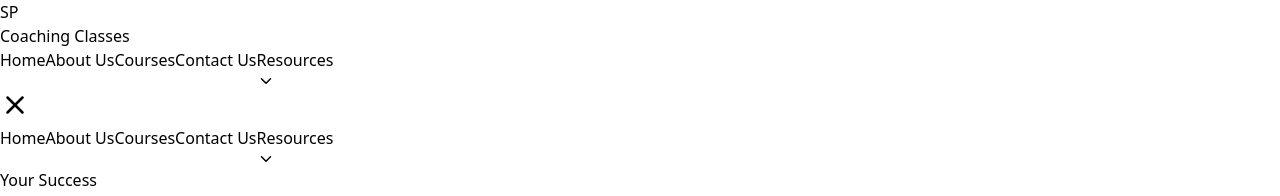
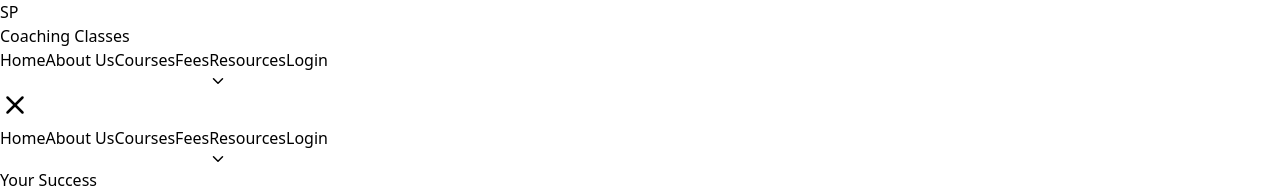
Before and after one commit to yuvraj-singh-0001/S-P-Coaching, a React (Vite) app in the folder client/: page / in a window 1280 px wide. Both pictures are taken after a click on the button 15 px from the left and 105 px from the top of the page. Shown: the top 196 px of the page. Built offline with nearby package versions, Linux system fonts and the light colour scheme; no server answers.

Commit message:
fixed right the link in the footer and navbar

```diff
--- a/client/src/components/layout/Footer.jsx
+++ b/client/src/components/layout/Footer.jsx
@@ -8,7 +8,7 @@ const Footer = () => {
     { title: "Home", path: "/" },
     { title: "About Us", path: "/about" },
     { title: "Courses", path: "/courses" },
-    { title: "Contact", path: "/contact" },
+    { title: "Teachers", path: "/teachers"},
     { title: "Resources", path: "/resources" },
   ];
 
--- a/client/src/components/layout/Navbar.jsx
+++ b/client/src/components/layout/Navbar.jsx
@@ -10,11 +10,12 @@ const Navbar = () => {
   const navigate = useNavigate();
   const location = useLocation();
 
+  // ✅ FINAL NAV ITEMS
   const navItems = [
     { id: 1, title: "Home", path: "/" },
-    { id: 2, title: "About Us", path: "/about" },
+    { id: 2, title: "About Us", path: "/about" }, // scroll section
     { id: 3, title: "Courses", path: "/courses" },
-    { id: 4, title: "Contact Us", path: "/contact" },
+    { id: 4, title: "Fees", path: "/fees" },
   ];
 
   const JOIN_CLASS_URL =
@@ -29,19 +30,18 @@ const Navbar = () => {
   const handleJoinClass = () => {
     setIsOpen(false);
     setResourceOpen(false);
-    window.location.href = JOIN_CLASS_URL;
+    window.location.href = JOIN_CLASS_URL; // same tab
   };
 
   const isActive = (path) => location.pathname === path;
 
-  // ✅ RIGHT-ALIGNED DROPDOWN POSITION (MAIN FIX)
+  // ✅ Dropdown position (right safe)
   const dropdownStyle = () => {
     if (!resourceBtnRef.current) return {};
     const rect = resourceBtnRef.current.getBoundingClientRect();
-
     return {
       top: rect.bottom + 8,
-      right: window.innerWidth - rect.right, // 🔥 KEY FIX
+      right: window.innerWidth - rect.right,
     };
   };
 
@@ -61,7 +61,7 @@ const Navbar = () => {
             </div>
           </div>
 
-          {/* Desktop Menu */}
+          {/* ================= Desktop Menu ================= */}
           <div className="hidden md:flex items-center gap-10 text-white text-lg font-medium">
             {navItems.map((item) => (
               <button
@@ -84,7 +84,7 @@ const Navbar = () => {
               </button>
             ))}
 
-            {/* Resources Button */}
+            {/* Resources */}
             <button
               ref={resourceBtnRef}
               onClick={() => setResourceOpen(!resourceOpen)}
@@ -92,9 +92,17 @@ const Navbar = () => {
             >
               Resources <ChevronDown size={18} />
             </button>
+
+            {/* Login */}
+            <button
+              onClick={() => navigate("/login")}
+              className="ml-4 bg-yellow-400 text-[#0C4A8B] px-4 py-1.5 rounded font-semibold hover:bg-yellow-300 transition"
+            >
+              Login
+            </button>
           </div>
 
-          {/* Mobile Button */}
+          {/* ================= Mobile Button ================= */}
           <button
             className="md:hidden text-white"
             onClick={() => setIsOpen(!isOpen)}
@@ -103,7 +111,7 @@ const Navbar = () => {
           </button>
         </div>
 
-        {/* Mobile Menu */}
+        {/* ================= Mobile Menu ================= */}
         {isOpen && (
           <div className="md:hidden bg-[#0C4A8B] px-6 pb-4 border-t border-blue-800">
             {navItems.map((item) => (
@@ -120,6 +128,7 @@ const Navbar = () => {
               </button>
             ))}
 
+            {/* Resources Mobile */}
             <button
               onClick={() => setResourceOpen(!resourceOpen)}
               className="w-full text-left py-3 text-white hover:text-yellow-300 flex justify-between items-center"
@@ -143,11 +152,19 @@ const Navbar = () => {
                 </button>
               </div>
             )}
+
+            {/* Login Mobile */}
+            <button
+              onClick={() => navigate("/login")}
+              className="mt-3 w-full bg-yellow-400 text-[#0C4A8B] py-2 rounded font-semibold"
+            >
+              Login
+            </button>
           </div>
         )}
       </nav>
 
-      {/* ✅ Desktop Dropdown (RIGHT SAFE – NEVER CUTS) */}
+      {/* ================= Desktop Resources Dropdown ================= */}
       {resourceOpen && (
         <div
           style={dropdownStyle()}
```
